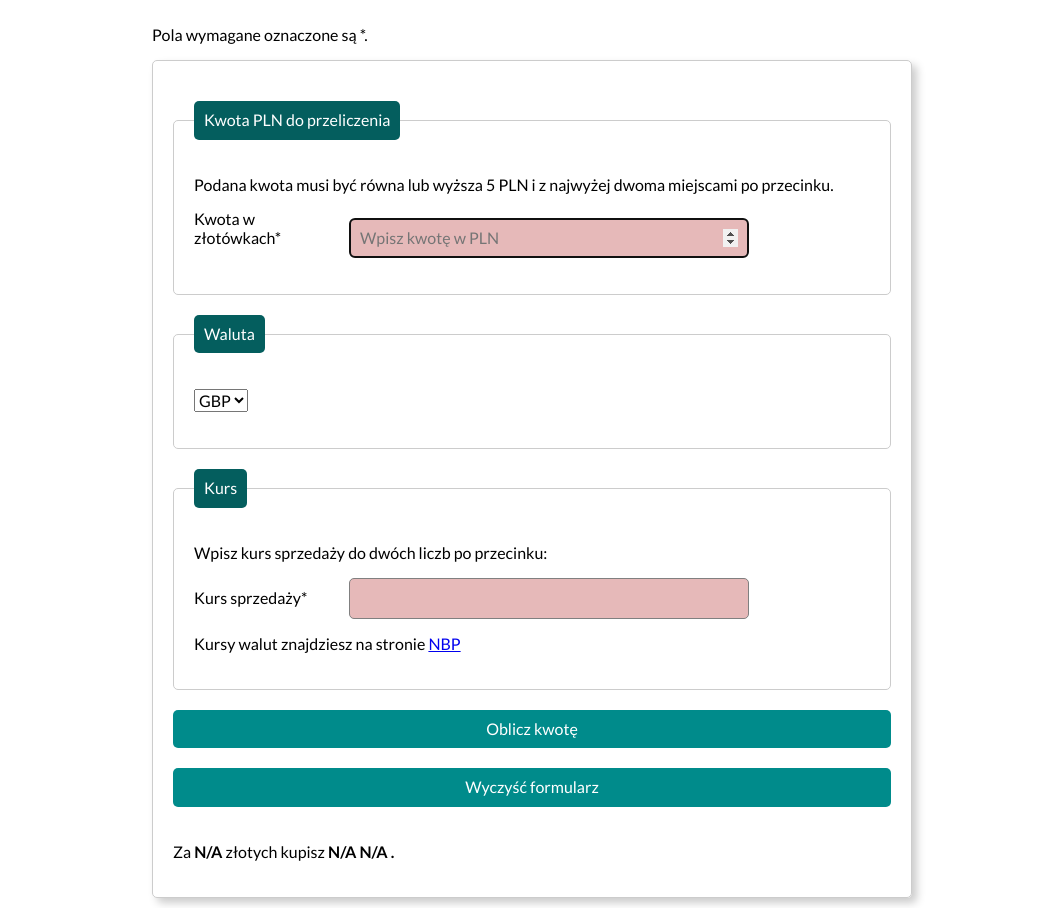
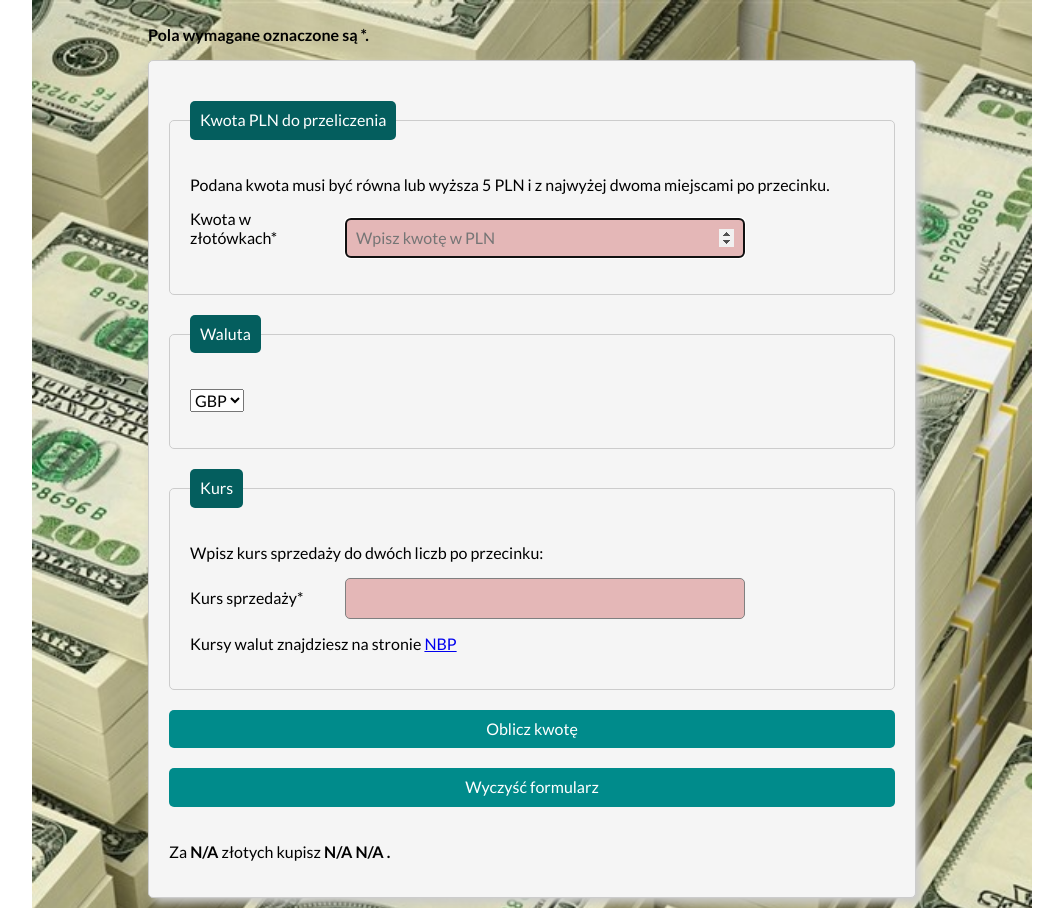
Before and after one commit to marcagol/currency-converter, a plain HTML site: page index.html in a window 1280 px wide. Shown: the whole page, without its empty margins (108-1171 px from the left). Drawn offline with nearby package versions, Linux system fonts and the light colour scheme.

Commit message:
added background image

```diff
--- a/css/container.css
+++ b/css/container.css
@@ -1,5 +1,12 @@
 .container {
-    max-width: 800px;
+    max-width: 1000px;
     padding: 10px 20px;
     margin: 0 auto;
+    background-image: url("../images/background.jpg");
+    background-size: cover;
+    background-repeat: no-repeat;
 }
+.container__visibility {
+    font-weight: 800;
+    text-indent: 10%;
+}
--- a/css/form.css
+++ b/css/form.css
@@ -1,9 +1,11 @@
 .js-form {
+    background-color: whitesmoke;
     border: 1px solid #ccc;
     border-radius: 5px;
     box-shadow: 5px 5px 8px 0 #ccc;
     padding: 20px;
-    max-width: 100%;
+    max-width: 80%;
+    margin: 0 auto;
 }
 
 .form__fieldset {
--- a/index.html
+++ b/index.html
@@ -16,7 +16,7 @@
 
 <body class="body">
     <div class="container">
-        <p>Pola wymagane oznaczone są *.</p>
+        <p class="container__visibility">Pola wymagane oznaczone są *.</p>
         <form class="js-form" action="https://postman-echo.com/get">
             <fieldset class="form__fieldset">
                 <legend class="form__legend">Kwota PLN do przeliczenia</legend>
```
Also changed, not shown: images/background.jpg (added).
